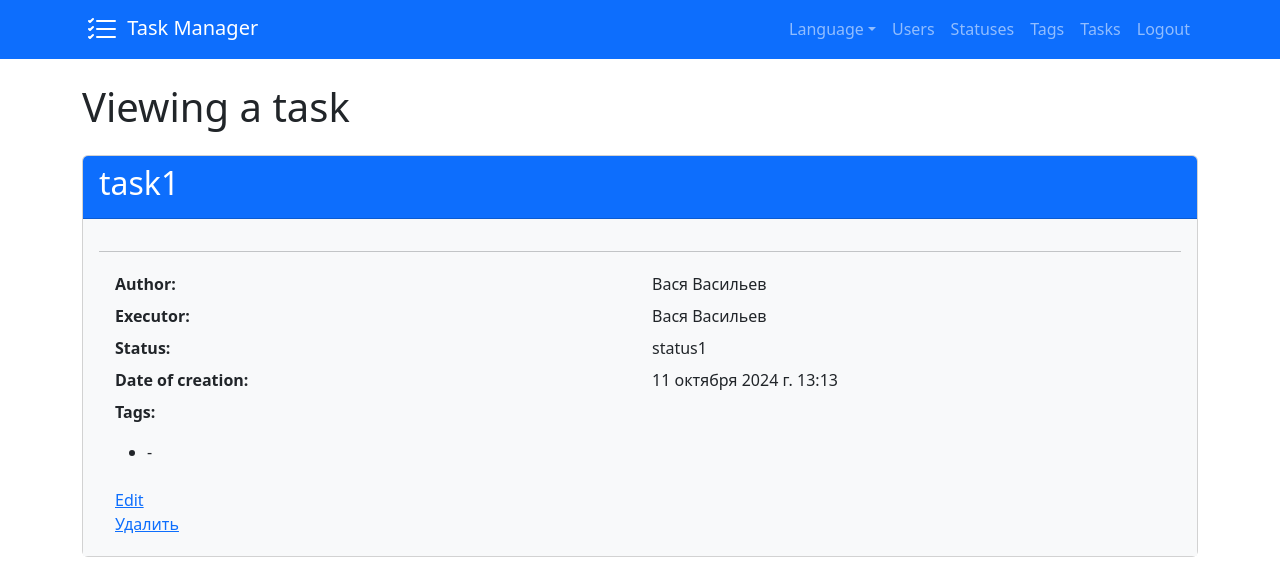
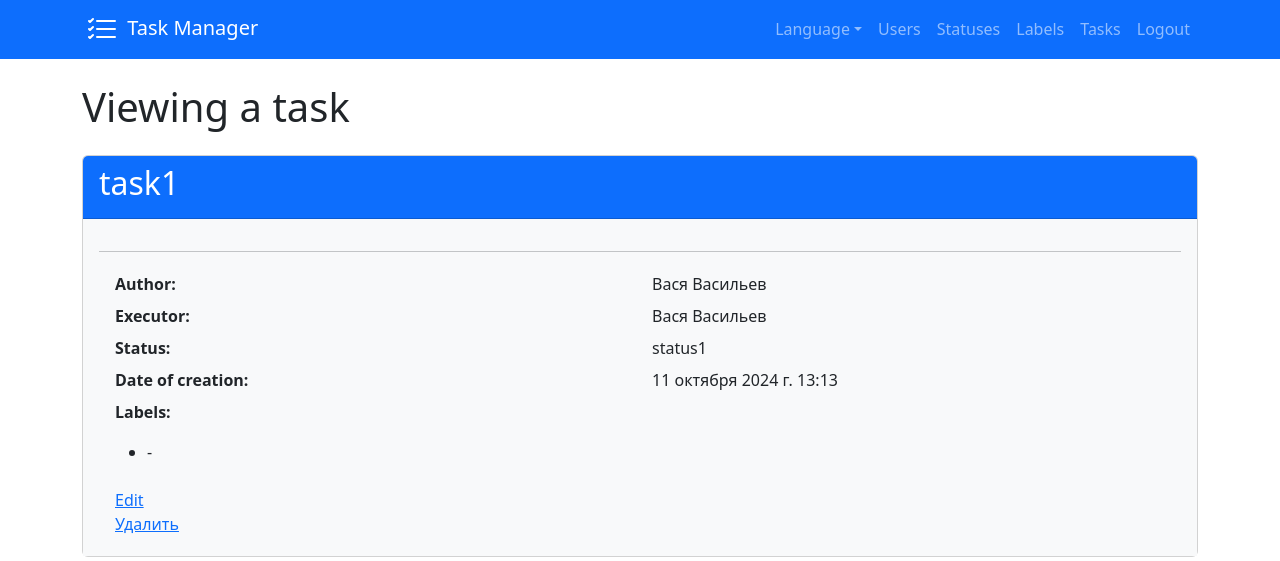
Before and after one commit to putilovms/task-manager, a Django app: page /tasks/1/ in a window 1280 px wide. Shown: the top 561 px of the page. Run offline with Django 5.2, Linux system fonts and the light colour scheme; a user stored in the database is signed in; data comes from the database, SQL or seed files in the repository; some libraries are stand-ins or nearby versions.

Commit message:
updated translation

```diff
--- a/task_manager/tasks/templates/tasks/task.html
+++ b/task_manager/tasks/templates/tasks/task.html
@@ -34,7 +34,7 @@
             </div>
             <div class="row p-1">
                 <div class="col">
-                    <p class="fw-bold">{% trans "Tags" %}:</p>
+                    <p class="fw-bold">{% trans "Labels" %}:</p>
                     <ul>
                         <li>-</li>
                     </ul>
--- a/task_manager/templates/base.html
+++ b/task_manager/templates/base.html
@@ -48,7 +48,7 @@
                             href="{% url 'statuses' %}">{% trans "Statuses" %}</a>
                     </li>
                     <li class="nav-item">
-                        <a class="nav-link" href="">{% trans "Tags" %}</a>
+                        <a class="nav-link" href="">{% trans "Labels" %}</a>
                     </li>
                     <li class="nav-item">
                         <a class="nav-link {% if request.resolver_match.url_name == 'tasks' %}active{% endif %}"
```
Also changed, not shown: locale/ru_RU/LC_MESSAGES/django.po, 1 other file.
